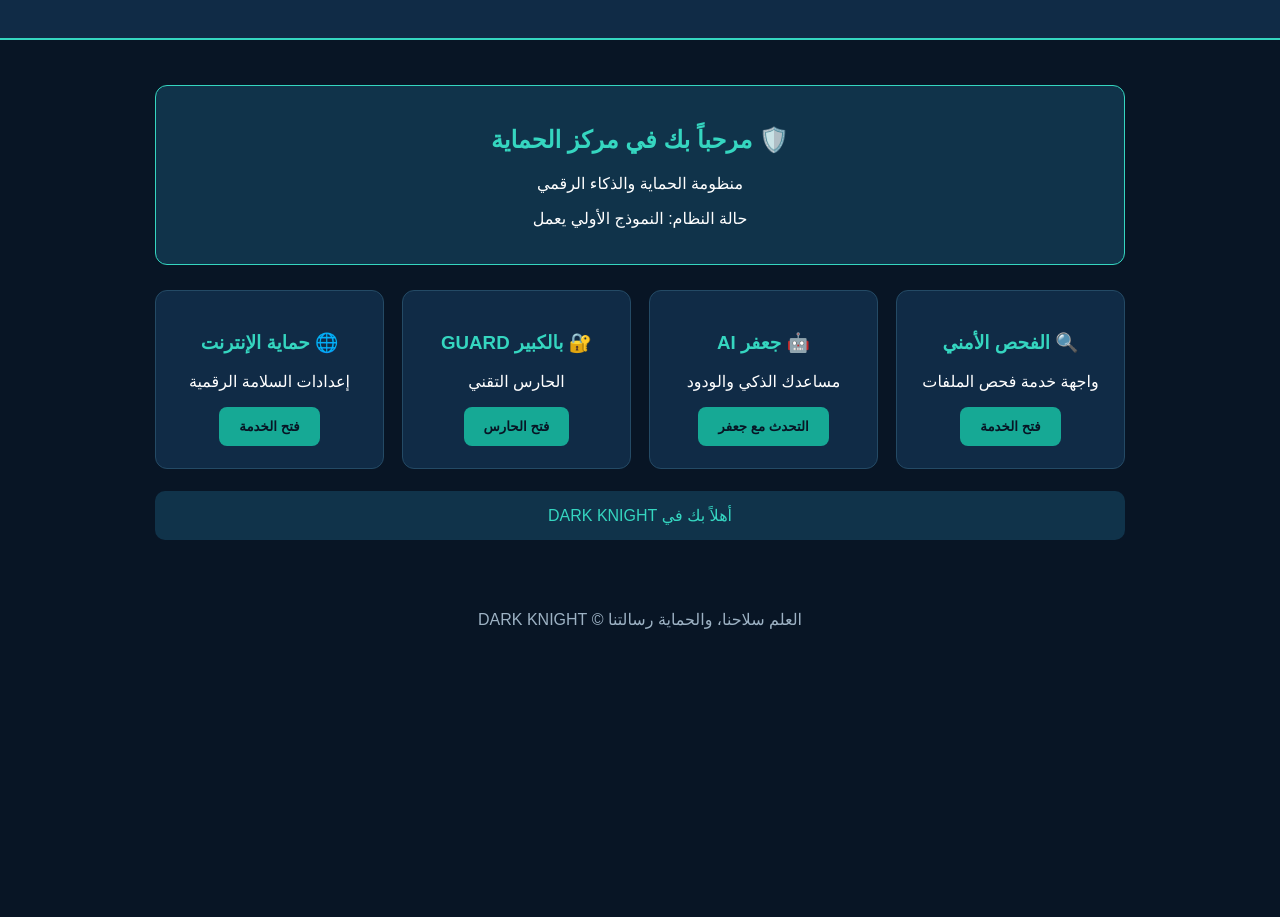
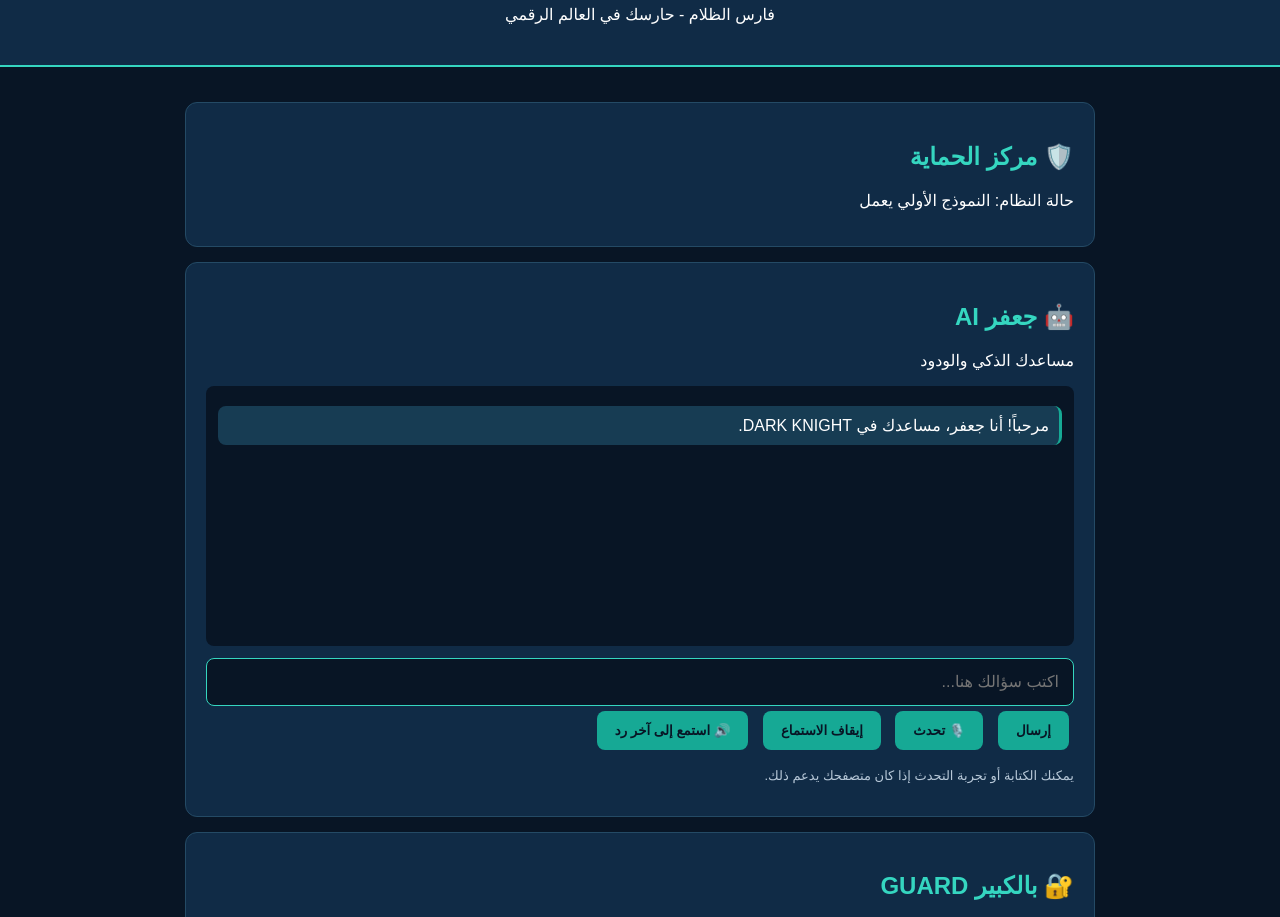
Before and after one commit to mehammaed2009-sys/digital-shield, a plain HTML site: page index.html in a window 1280 px wide. Shown: the part 100-1017 px from the top of the page. Before the commit the page ends 800 px from the top, so only its background shows below. Drawn offline with Linux system fonts and the light colour scheme.

Commit message:
Update index.html Add Jaafar voice and chat interface.

```diff
--- a/index.html
+++ b/index.html
@@ -3,78 +3,69 @@
 <html lang="ar" dir="rtl">
 <head>
 <meta charset="UTF-8">
-<meta name="viewport" content="width=device-width, initial-scale=1.0">
+<meta name="viewport" content="width=device-width, initial-scale=1">
 <title>DARK KNIGHT - فارس الظلام</title>
 <style>
 * { box-sizing: border-box; }
 body {
   margin: 0;
+  background: #081525;
+  color: white;
   font-family: Arial, sans-serif;
-  background: #081525;
-  color: #fff;
 }
 header {
   background: #102b46;
+  text-align: center;
   padding: 25px;
-  text-align: center;
   border-bottom: 2px solid #35d6c0;
 }
-header h1 {
-  color: #35d6c0;
-  margin: 0;
-  letter-spacing: 2px;
-}
-header p { color: #c5d5e3; }
-.container {
-  max-width: 1000px;
-  margin: 30px auto;
-  padding: 15px;
-}
-.status {
-  background: #10334a;
-  border: 1px solid #35d6c0;
+header h1 { color: #35d6c0; }
+.container { max-width: 950px; margin: auto; padding: 20px; }
+.card {
+  background: #102b46;
+  border: 1px solid #244a65;
   border-radius: 12px;
   padding: 20px;
-  text-align: center;
-  margin-bottom: 25px;
+  margin: 15px 0;
 }
-.status h2 { color: #35d6c0; }
-.grid {
-  display: grid;
-  grid-template-columns: repeat(auto-fit, minmax(220px, 1fr));
-  gap: 18px;
-}
-.card {
-  background: #102b46;
-  padding: 22px;
-  border-radius: 12px;
-  border: 1px solid #244a65;
-  text-align: center;
-}
-.card h3 { color: #35d6c0; }
+h2, h3 { color: #35d6c0; }
 button {
   background: #16a995;
   color: #081525;
   border: 0;
+  padding: 12px 18px;
   border-radius: 8px;
-  padding: 12px 20px;
+  cursor: pointer;
   font-weight: bold;
-  cursor: pointer;
+  margin: 5px;
 }
 button:hover { background: #35d6c0; }
-#message {
-  margin-top: 22px;
-  padding: 15px;
-  background: #10334a;
-  border-radius: 10px;
-  text-align: center;
-  color: #35d6c0;
+input {
+  width: 100%;
+  padding: 14px;
+  border-radius: 8px;
+  border: 1px solid #35d6c0;
+  background: #081525;
+  color: white;
+  font-size: 16px;
 }
-footer {
-  text-align: center;
-  color: #9db2c4;
-  padding: 25px;
+#chat {
+  height: 260px;
+  overflow-y: auto;
+  background: #081525;
+  border-radius: 8px;
+  padding: 12px;
+  margin: 12px 0;
 }
+.message {
+  padding: 10px;
+  margin: 8px 0;
+  border-radius: 8px;
+  background: #173c53;
+}
+.user { border-right: 3px solid #35d6c0; }
+.jaafar { border-right: 3px solid #16a995; }
+.note { color: #b7c8d8; font-size: 13px; }
 </style>
 </head>
 <body>
@@ -85,48 +76,121 @@ footer {
 </header>
 
 <main class="container">
-  <section class="status">
-    <h2>🛡️ مرحباً بك في مركز الحماية</h2>
-    <p>منظومة الحماية والذكاء الرقمي</p>
-    <p>حالة النظام: النموذج الأولي يعمل</p>
-  </section>
 
-  <section class="grid">
-    <div class="card">
-      <h3>🔍 الفحص الأمني</h3>
-      <p>واجهة خدمة فحص الملفات</p>
-      <button onclick="showMessage('الفحص الأمني: هذه نسخة تجريبية')">فتح الخدمة</button>
+<section class="card">
+  <h2>🛡️ مركز الحماية</h2>
+  <p>حالة النظام: النموذج الأولي يعمل</p>
+</section>
+
+<section class="card">
+  <h2>🤖 جعفر AI</h2>
+  <p>مساعدك الذكي والودود</p>
+
+  <div id="chat">
+    <div class="message jaafar">
+      مرحباً! أنا جعفر، مساعدك في DARK KNIGHT.
     </div>
+  </div>
 
-    <div class="card">
-      <h3>🤖 جعفر AI</h3>
-      <p>مساعدك الذكي والودود</p>
-      <button onclick="showMessage('مرحباً! أنا جعفر، مساعدك الذكي')">التحدث مع جعفر</button>
-    </div>
+  <input id="question" type="text"
+    placeholder="اكتب سؤالك هنا..." />
 
-    <div class="card">
-      <h3>🔐 بالكبير GUARD</h3>
-      <p>الحارس التقني</p>
-      <button onclick="showMessage('أنا بالكبير، حارسك التقني')">فتح الحارس</button>
-    </div>
+  <button onclick="sendMessage()">إرسال</button>
+  <button onclick="startVoice()">🎙️ تحدث</button>
+  <button onclick="stopVoice()">إيقاف الاستماع</button>
+  <button onclick="speakLast()">🔊 استمع إلى آخر رد</button>
 
-    <div class="card">
-      <h3>🌐 حماية الإنترنت</h3>
-      <p>إعدادات السلامة الرقمية</p>
-      <button onclick="showMessage('خدمة حماية الإنترنت قيد التطوير')">فتح الخدمة</button>
-    </div>
-  </section>
+  <p class="note" id="voiceStatus">
+    يمكنك الكتابة أو تجربة التحدث إذا كان متصفحك يدعم ذلك.
+  </p>
+</section>
 
-  <div id="message">أهلاً بك في DARK KNIGHT</div>
+<section class="card">
+  <h2>🔐 بالكبير GUARD</h2>
+  <p>الحارس التقني لمنظومة فارس الظلام.</p>
+</section>
+
+<section class="card">
+  <h2>🔍 الفحص الأمني</h2>
+  <p>واجهة الفحص الأمني قيد التطوير.</p>
+</section>
+
 </main>
 
-<footer>
-  العلم سلاحنا، والحماية رسالتنا © DARK KNIGHT
-</footer>
+<script>
+let lastReply = "مرحباً بك! كيف أستطيع مساعدتك؟";
+let recognition = null;
 
-<script>
-function showMessage(message) {
-  document.getElementById("message").textContent = message;
+function addMessage(text, type) {
+  const chat = document.getElementById("chat");
+  const message = document.createElement("div");
+  message.className = "message " + type;
+  message.textContent = text;
+  chat.appendChild(message);
+  chat.scrollTop = chat.scrollHeight;
+}
+
+function sendMessage() {
+  const input = document.getElementById("question");
+  const question = input.value.trim();
+
+  if (!question) return;
+
+  addMessage("أنت: " + question, "user");
+  input.value = "";
+
+  lastReply = "وصل سؤالك! أنا جعفر في نسختي التجريبية. سيتم ربط الذكاء الاصطناعي الحقيقي في المرحلة القادمة.";
+
+  addMessage("جعفر: " + lastReply, "jaafar");
+}
+
+function speakLast() {
+  if (!("speechSynthesis" in window)) {
+    alert("المتصفح لا يدعم قراءة النصوص صوتياً.");
+    return;
+  }
+
+  speechSynthesis.cancel();
+  const speech = new SpeechSynthesisUtterance(lastReply);
+  speech.lang = "ar";
+  speechSynthesis.speak(speech);
+}
+
+function startVoice() {
+  const SpeechRecognition =
+    window.SpeechRecognition || window.webkitSpeechRecognition;
+
+  if (!SpeechRecognition) {
+    document.getElementById("voiceStatus").textContent =
+      "التعرف على الصوت غير مدعوم في هذا المتصفح.";
+    return;
+  }
+
+  recognition = new SpeechRecognition();
+  recognition.lang = "ar";
+  recognition.interimResults = false;
+
+  recognition.onresult = function(event) {
+    document.getElementById("question").value =
+      event.results[0][0].transcript;
+    document.getElementById("voiceStatus").textContent =
+      "تم التعرف على كلامك. اضغط إرسال.";
+  };
+
+  recognition.onerror = function() {
+    document.getElementById("voiceStatus").textContent =
+      "تعذر التعرف على الصوت. يمكنك الكتابة بدلاً من ذلك.";
+  };
+
+  recognition.start();
+  document.getElementById("voiceStatus").textContent =
+    "جعفر يستمع إليك...";
+}
+
+function stopVoice() {
+  if (recognition) recognition.stop();
+  document.getElementById("voiceStatus").textContent =
+    "تم إيقاف الاستماع.";
 }
 </script>
 
```
